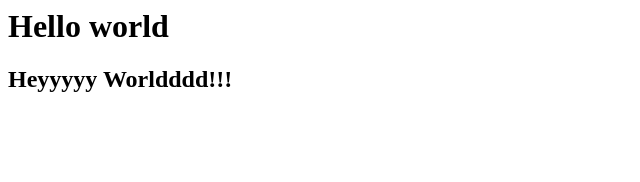
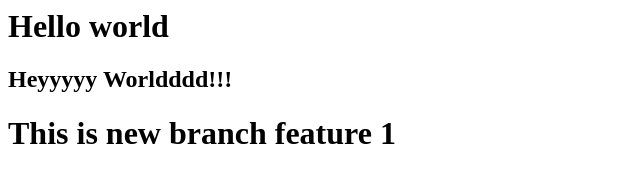
Before and after one commit to kothevenkatsai/a1, a plain HTML site: page index.html in a window 1280 px wide. Shown: the whole page, without its empty margins (0-640 px from the left). Drawn offline with Linux system fonts and the light colour scheme.

Commit message:
added new feature1

```diff
--- a/index.html
+++ b/index.html
@@ -1,2 +1,3 @@
 <h1>Hello world</h1>
 <h2>Heyyyyy Worldddd!!!</h2>
+<h1>This is new branch feature 1</h1>
```
